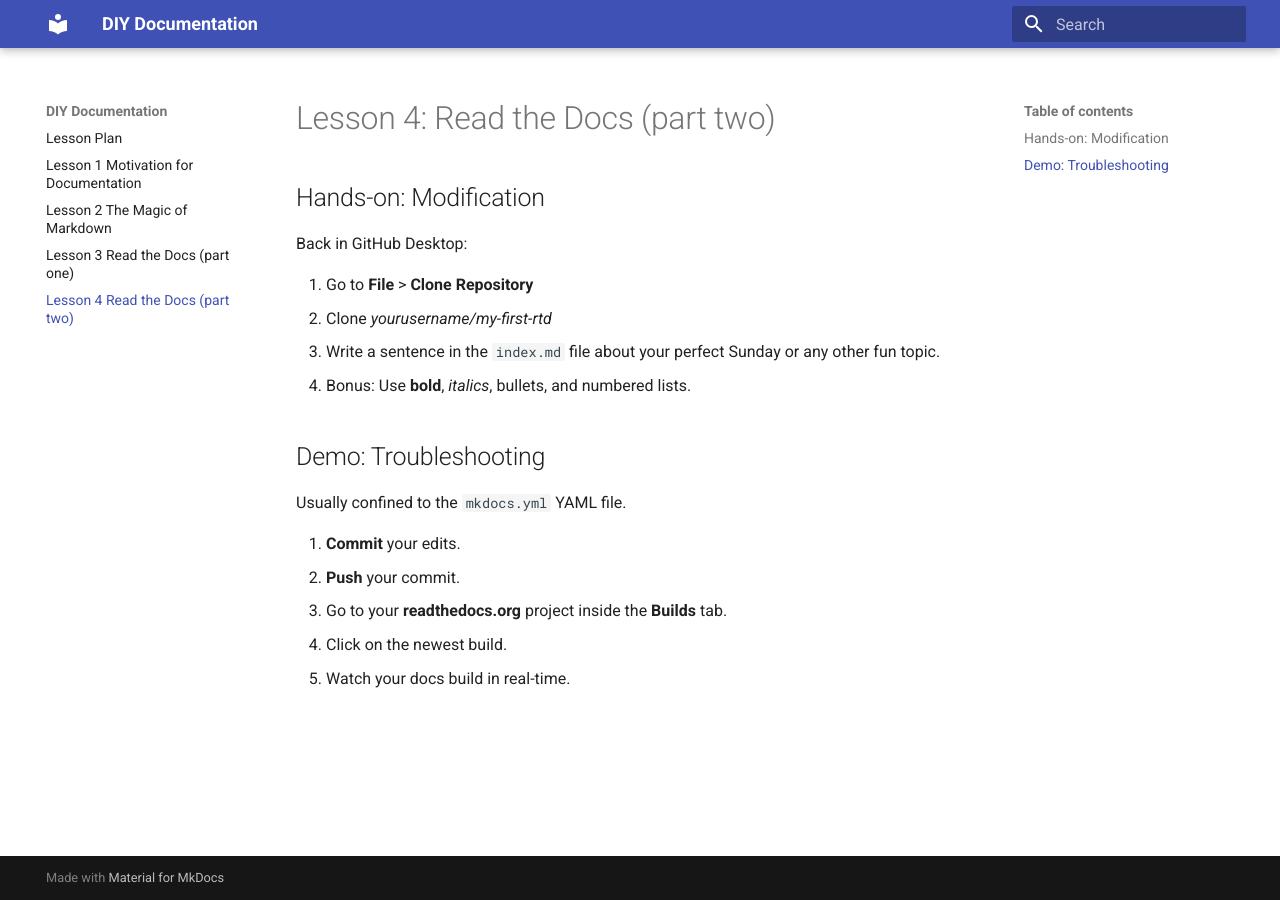
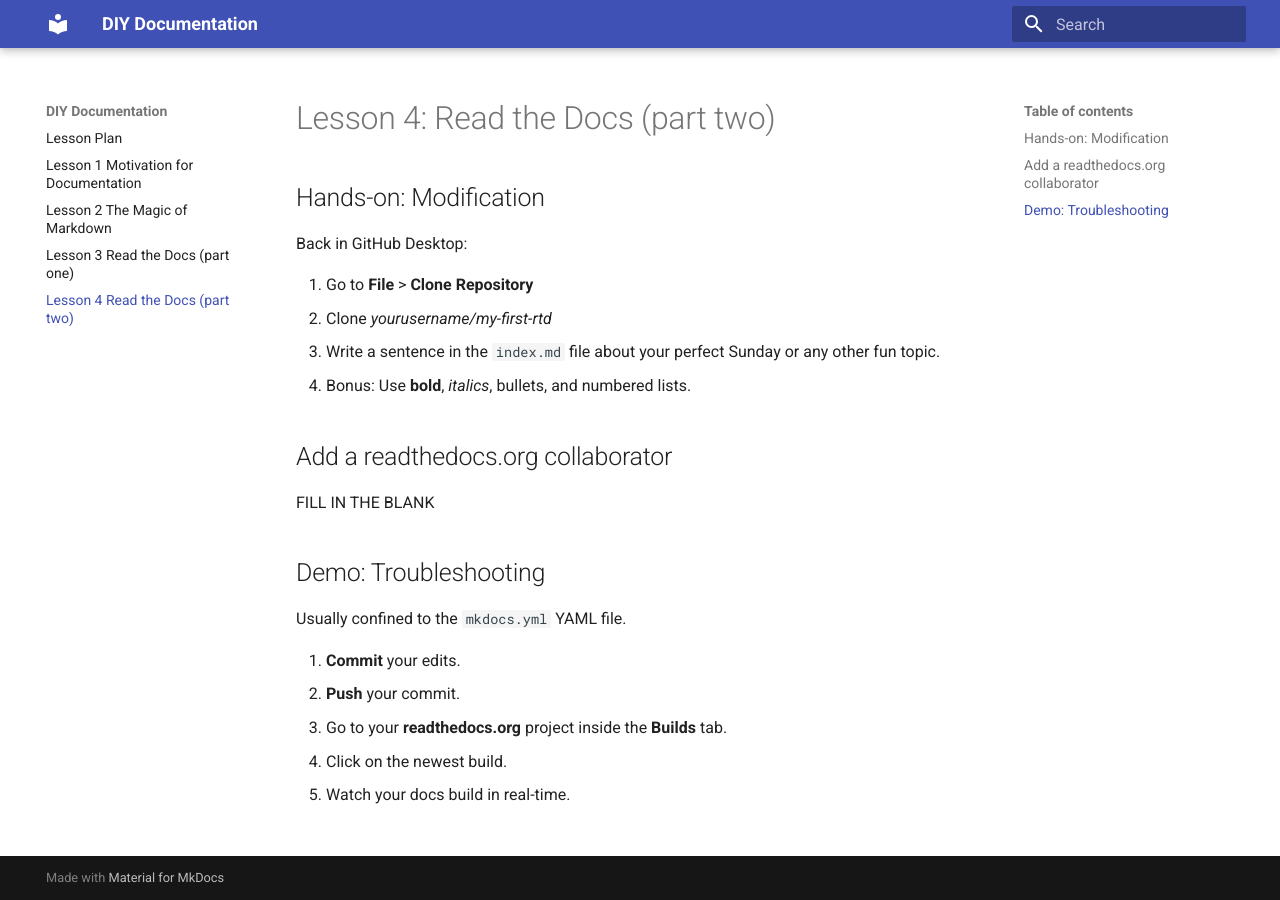
Before and after one commit to rchampieux/diy-documentation, an MkDocs documentation site: the page built from docs/lesson4.md, in a window 1280 px wide. Built offline with MkDocs 1.6.1 and Material for MkDocs 9.7.7, drawn with Linux system fonts in a browser that asks for light colours; old or Windows-style settings are respelled for this version of MkDocs.

Commit message:
Add placeholder
Added placeholder text for lesson 4's adding a RTD collaborator.

```diff
--- a/docs/lesson4.md
+++ b/docs/lesson4.md
@@ -9,6 +9,10 @@ Back in GitHub Desktop:
 1. Write a sentence in the `index.md` file about your perfect Sunday or any other fun topic.
 1. Bonus: Use **bold**, *italics*, bullets, and numbered lists.
 
+## Add a readthedocs.org collaborator
+
+FILL IN THE BLANK
+
 ## Demo: Troubleshooting
 
 Usually confined to the `mkdocs.yml` YAML file.
```
